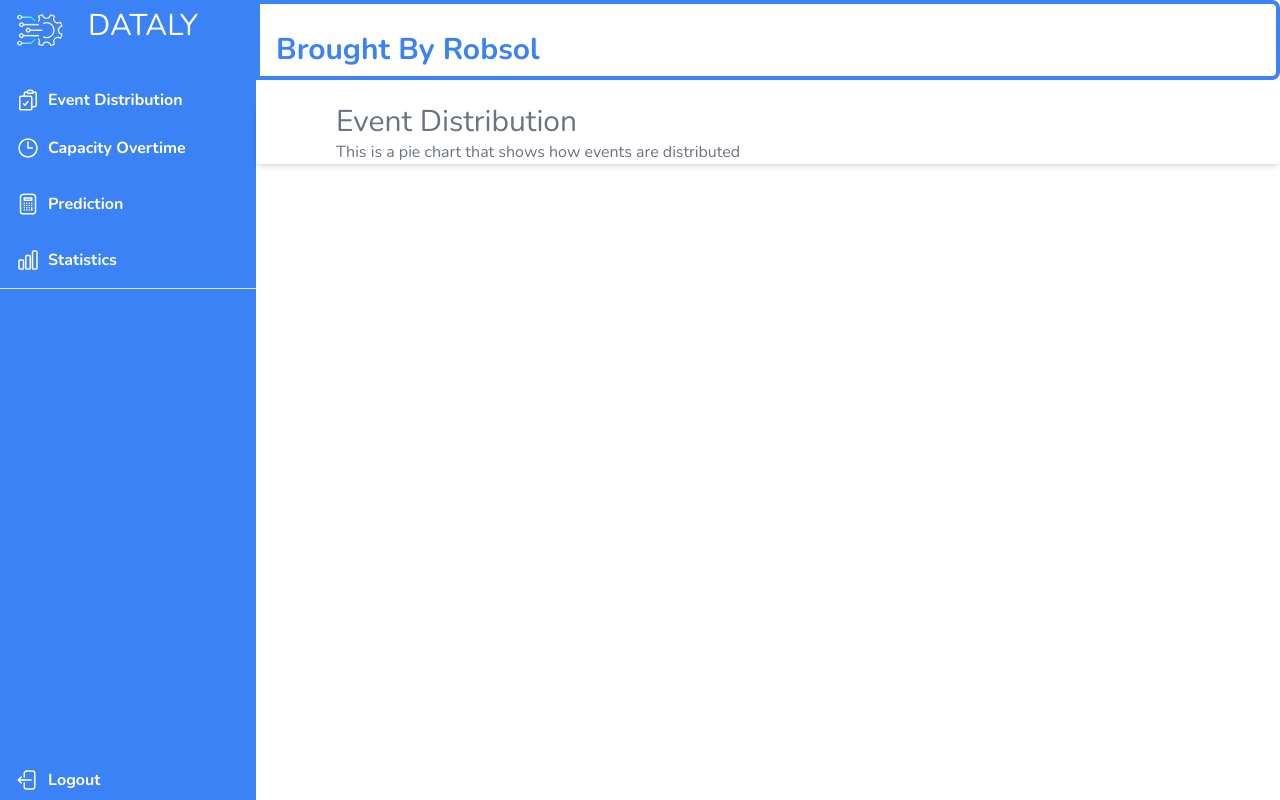
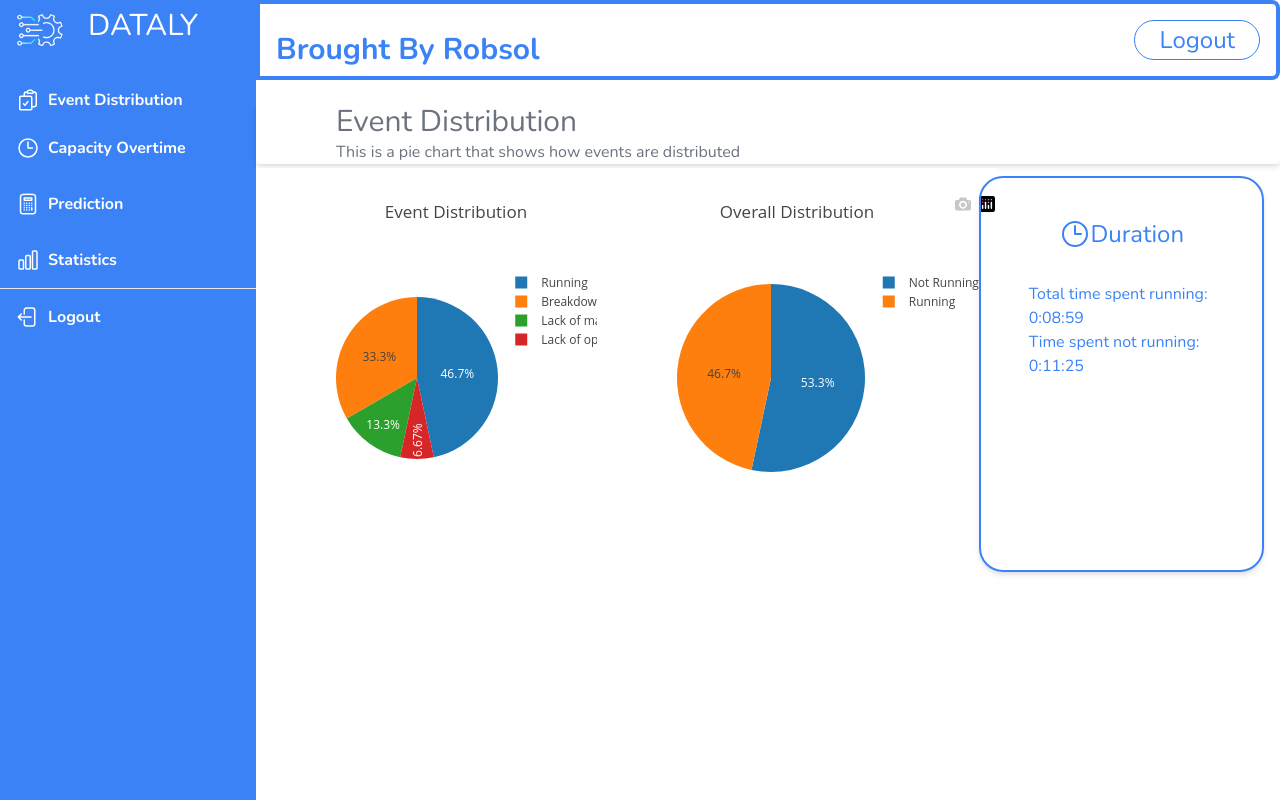
Before and after one commit to molisemahasele/flask_app, a Flask app: page / in a window 1280 px wide. Run offline with Flask 3, Linux system fonts and the light colour scheme; a user stored in the database is signed in; some libraries are stand-ins or nearby versions.

Commit message:
Update home.html

```diff
--- a/website/templates/home.html
+++ b/website/templates/home.html
@@ -2,17 +2,21 @@
 
 {% block title %}Home{% endblock %}
 
-{% block content %}-->
-<!--
+{% block content %}
+
 <div class="mx-auto max-w-lg">
-    <h1 class="text-center text-3xl font-bold mb-4">Notes</h1>
-    <ul class="divide-y divide-gray-200" id="notes">
-        {% for note in user.notes %}
+    <h1 class="text-center text-3xl font-bold mb-4">Events</h1>
+    <ul class="divide-y divide-gray-200" id="events">
+        {% for event in user.events %}
         <li class="py-2 flex items-center justify-between">
-            <span>{{ note.data }}</span>
+            <span>Operator: {{ event.operator }}</span>
+            <span>Capacity: {{ event.capacity }}</span>
+            <span>Timestamp: {{ event.timestamp }}</span>
+            <span>Type: {{ event.event_type }}</span>
+            <span>Reason: {{ event.reason }}</span>
             <div class="flex space-x-2">
-                <a href="/update/{{ note.id }}" class="text-red-600 hover:text-red-800">Update</a>
-                <button type="button" class="text-gray-500 hover:text-gray-700" onClick="deleteNote({{ note.id }})">
+                <a href="/update/{{ event.id }}" class="text-red-600 hover:text-red-800">Update</a>
+                <button type="button" class="text-gray-500 hover:text-gray-700" onClick="deleteNote({{ event.id }})">
                     <span>&times;</span>
                 </button>
             </div>
@@ -20,13 +24,20 @@
         {% endfor %}
     </ul>
     <form method="POST" class="mt-4">
-        <textarea name="note" id="note" class="w-full rounded-lg border-gray-300 shadow-sm focus:border-blue-300 focus:ring focus:ring-blue-200 focus:ring-opacity-50"></textarea>
+        <label>Reason</label>
+        <textarea name="reason" id="reason" class="w-full rounded-lg border-gray-300 shadow-sm focus:border-blue-300 focus:ring focus:ring-blue-200 focus:ring-opacity-50"></textarea>
+        <label>Event Type</label>
+        <textarea name="event_type" id="event_type" class="w-full rounded-lg border-gray-300 shadow-sm focus:border-blue-300 focus:ring focus:ring-blue-200 focus:ring-opacity-50"></textarea>
+        <label>Operator</label>
+        <textarea name="operator" id="operator" class="w-full rounded-lg border-gray-300 shadow-sm focus:border-blue-300 focus:ring focus:ring-blue-200 focus:ring-opacity-50"></textarea>
+        <label>Capacity</label>
+        <textarea name="capacity" id="capacity" class="w-full rounded-lg border-gray-300 shadow-sm focus:border-blue-300 focus:ring focus:ring-blue-200 focus:ring-opacity-50"></textarea>
         <div class="mt-4 flex justify-center">
             <button type="submit" class="px-4 py-2 bg-blue-500 text-white rounded-lg hover:bg-blue-600 focus:outline-none focus:bg-blue-600">Add Note</button>
         </div>
     </form>
-</div>
--->
+</div>-->
+
 <!DOCTYPE html>
 <html>
   <head>
@@ -53,82 +64,166 @@
   <body>
     <div class="grid grid-cols-5">
         <div class="col-span-1 text-white bg-blue-500  flex flex-col h-screen overflow-y-auto">
-            <!-- Content for the first column (col-span-1) -->
+
             <div class="lg:flex lg:justify-start">
                 <img src="/static/logo.png" alt="..." class="h-20 w-25">
                 <p class="lg:text-3xl p-2 hidden lg:inline">DATALY</p>
             </div>
 
-            <div class="flex justify-stretch lg:py-2 ml-4 font-bold items-center">
+            <div class="flex justify-stretch lg:py-2 ml-4 font-bold items-center hover:text-2xl">
+                <a href="/">
                     <svg xmlns="http://www.w3.org/2000/svg" fill="none" viewBox="0 0 24 24" stroke-width="1.5" stroke="currentColor" class="w-6 h-6 mb:h-10 mb:h-10">
                         <path stroke-linecap="round" stroke-linejoin="round" d="M11.35 3.836c-.065.21-.1.433-.1.664 0 .414.336.75.75.75h4.5a.75.75 0 0 0 .75-.75 2.25 2.25 0 0 0-.1-.664m-5.8 0A2.251 2.251 0 0 1 13.5 2.25H15c1.012 0 1.867.668 2.15 1.586m-5.8 0c-.376.023-.75.05-1.124.08C9.095 4.01 8.25 4.973 8.25 6.108V8.25m8.9-4.414c.376.023.75.05 1.124.08 1.131.094 1.976 1.057 1.976 2.192V16.5A2.25 2.25 0 0 1 18 18.75h-2.25m-7.5-10.5H4.875c-.621 0-1.125.504-1.125 1.125v11.25c0 .621.504 1.125 1.125 1.125h9.75c.621 0 1.125-.504 1.125-1.125V18.75m-7.5-10.5h6.375c.621 0 1.125.504 1.125 1.125v9.375m-8.25-3 1.5 1.5 3-3.75" />
                     </svg>
-                <a href="/sales" class="ml-2 hidden lg:inline">Event Distribution</a>
+                </a>
+                <a href="/" class="ml-2 hidden lg:inline">Event Distribution</a>
             </div>
 
             <div class="flex justify-stretch py-6 lg:py-4 ml-4 font-bold items-center">
+                <a href="/capacity">
                     <svg xmlns="http://www.w3.org/2000/svg" fill="none" viewBox="0 0 24 24" stroke-width="1.5" stroke="currentColor" class="w-6 h-6">
                         <path stroke-linecap="round" stroke-linejoin="round" d="M12 6v6h4.5m4.5 0a9 9 0 1 1-18 0 9 9 0 0 1 18 0Z" />
                     </svg>
-                <a href="/sales" class="ml-2 hidden lg:inline">Capacity Overtime</a>
+                </a>
+                <a href="/capacity" class="ml-2 hidden lg:inline hover:text-2xl">Capacity Overtime</a>
             </div>
 
             <div class="flex justify-stretch py-1.5 lg:py-4 ml-4 font-bold items-center">
+                <a href="/prediction">
                     <svg xmlns="http://www.w3.org/2000/svg" fill="none" viewBox="0 0 24 24" stroke-width="1.5" stroke="currentColor" class="w-6 h-6">
                         <path stroke-linecap="round" stroke-linejoin="round" d="M15.75 15.75V18m-7.5-6.75h.008v.008H8.25v-.008Zm0 2.25h.008v.008H8.25V13.5Zm0 2.25h.008v.008H8.25v-.008Zm0 2.25h.008v.008H8.25V18Zm2.498-6.75h.007v.008h-.007v-.008Zm0 2.25h.007v.008h-.007V13.5Zm0 2.25h.007v.008h-.007v-.008Zm0 2.25h.007v.008h-.007V18Zm2.504-6.75h.008v.008h-.008v-.008Zm0 2.25h.008v.008h-.008V13.5Zm0 2.25h.008v.008h-.008v-.008Zm0 2.25h.008v.008h-.008V18Zm2.498-6.75h.008v.008h-.008v-.008Zm0 2.25h.008v.008h-.008V13.5ZM8.25 6h7.5v2.25h-7.5V6ZM12 2.25c-1.892 0-3.758.11-5.593.322C5.307 2.7 4.5 3.65 4.5 4.757V19.5a2.25 2.25 0 0 0 2.25 2.25h10.5a2.25 2.25 0 0 0 2.25-2.25V4.757c0-1.108-.806-2.057-1.907-2.185A48.507 48.507 0 0 0 12 2.25Z" />
                     </svg>
-                <a href="/sales" class="ml-2 hidden lg:inline">Prediction</a>
+                </a>
+                <a href="/prediction" class="ml-2 hidden lg:inline hover:text-2xl">Prediction</a>
             </div>
 
             <div class="flex justify-stretch py-4 ml-4 font-bold items-center">
+                <a href="/statistics">
                     <svg xmlns="http://www.w3.org/2000/svg" fill="none" viewBox="0 0 24 24" stroke-width="1.5" stroke="currentColor" class="w-6 h-6">
                         <path stroke-linecap="round" stroke-linejoin="round" d="M3 13.125C3 12.504 3.504 12 4.125 12h2.25c.621 0 1.125.504 1.125 1.125v6.75C7.5 20.496 6.996 21 6.375 21h-2.25A1.125 1.125 0 0 1 3 19.875v-6.75ZM9.75 8.625c0-.621.504-1.125 1.125-1.125h2.25c.621 0 1.125.504 1.125 1.125v11.25c0 .621-.504 1.125-1.125 1.125h-2.25a1.125 1.125 0 0 1-1.125-1.125V8.625ZM16.5 4.125c0-.621.504-1.125 1.125-1.125h2.25C20.496 3 21 3.504 21 4.125v15.75c0 .621-.504 1.125-1.125 1.125h-2.25a1.125 1.125 0 0 1-1.125-1.125V4.125Z" />
                     </svg>
-                <a href="/sales" class="ml-2 hidden lg:inline">Statistics</a>
+                </a>
+                <a href="/statistics" class="ml-2 hidden lg:inline hover:text-2xl">Statistics</a>
             </div>
 
-            <!-- Repeat similar content for other items -->
 
             <hr>
 
-            <div class="fixed bottom-0 left-0 text-white py-2 px-4 font-bold flex items-center justify-start">
+            <div class="flex justify-stretch py-4 ml-4 font-bold items-center">
+                <a href="/logout">
                     <svg xmlns="http://www.w3.org/2000/svg" fill="none" viewBox="0 0 24 24" stroke-width="1.5" stroke="currentColor" class="w-6 h-6">
                         <path stroke-linecap="round" stroke-linejoin="round" d="M8.25 9V5.25A2.25 2.25 0 0 1 10.5 3h6a2.25 2.25 0 0 1 2.25 2.25v13.5A2.25 2.25 0 0 1 16.5 21h-6a2.25 2.25 0 0 1-2.25-2.25V15m-3 0-3-3m0 0 3-3m-3 3H15" />
                     </svg>
+                </a>
                 <a href="/logout" class="ml-2 hidden lg:inline">Logout</a>
             </div>
 
 
-            <!-- Additional content -->
 
         </div>
 
         <div class="col-span-4">
-            <!-- Content for the second column (col-span-1) -->
-            <div class="lg:text-3xl flex h-20 border-solid border-4 border-blue-500 rounded-r-lg bg-white-500 text-blue-500 px-4"><p class="py-4 font-bold mt-3">Brought By Robsol</p></div><br>
+
+            <div class="lg:text-3xl flex h-20 flex justify-between border-solid border-4 border-blue-500 rounded-r-lg bg-white-500 text-blue-500 px-4">
+                <div class="py-4 font-bold mt-3">Brought By Robsol</div>
+                <a href="/logout" class="bg-transparent hover:bg-blue-500 text-blue-500 text hover:text-white mt-4 mb-4 px-6 border border-blue-500 hover:border-transparent rounded-3xl">
+                    <small>Logout</small>
+                </a>
+            </div>
+            <br>
             <div class="bg-white px-4 lg:px-20 rounded overflow-hidden shadow-md relative">
                     <p class="text-gray-500 lg:text-3xl">Event Distribution</p>
                     <div class="text-gray-500">This is a pie chart that shows how events are distributed</div>
 
             </div>
-            <div id="chart1"></div>
+            <div class="lg:grid lg:grid-cols-3">
 
-            <!-- JavaScript code to render Plotly chart -->
-            <script>
-                // Parse JSON data
-                var graph1 = {{ graph1JSON | safe }};
 
-                // Extract data and layout from the parsed JSON
-                var data = graph1.data;
-                var layout = graph1.layout;
+                <div class="py-1 lg:col-span-1">
+                    <!-- Include Plotly.js -->
+                <script src="https://cdn.plot.ly/plotly-latest.min.js"></script>
 
-                // Render the Plotly chart using newPlot
-                Plotly.newPlot("chart1", data, layout);
+                <!-- Render the pie chart -->
+                <div id="reasonsPieChart"></div>
+
+                <script type="text/javascript">
+                    // Retrieve chart data passed from the view function
+                    var chartData = {{ chart_data|safe }};
+
+                    // Extract reasons and counts from the data
+                    var reasons = chartData.reasons;
+                    var counts = chartData.counts;
+
+                    // Define data for the pie chart
+                    var data = [{
+                        values: counts,
+                        labels: reasons,
+                        type: 'pie'
+                    }];
+
+                    // Define layout options for the pie chart
+                    var layout = {
+                        title: 'Event Distribution',
+                        height: 400,
+                        width: 400
+                    };
+
+                    // Render the pie chart using Plotly
+                    Plotly.newPlot('reasonsPieChart', data, layout);
                 </script>
 
+                </div>
+
+                <div class="py-1 lg:col-span-1 hidden lg:inline">
+                    <!-- Render the pie chart -->
+                    <div id="eventTypePieChart"></div>
+
+                    <script type="text/javascript">
+                        // Retrieve chart data passed from the view function
+                        var chartData = {{ event_type|safe }};
+
+                        // Extract labels and counts from the data
+                        var labels = chartData.labels;
+                        var counts = chartData.counts;
+
+                        // Define data for the pie chart
+                        var data = [{
+                            values: counts,
+                            labels: labels,
+                            type: 'pie'
+                        }];
+
+                        // Define layout options for the pie chart
+                        var layout = {
+                            title: 'Overall Distribution',
+                            height: 400,
+                            width: 400
+                        };
+
+                        // Render the pie chart using Plotly
+                        Plotly.newPlot('eventTypePieChart', data, layout);
+                    </script>
+                </div>
+                <div class="lg:col-span-1 cursor-pointer hover:bg-blue-500 hover:text-white border-solid border-2 rounded-3xl overflow-hidden shadow-md relative border-blue-500 mt-3 py-10 ml-10 mr-4 text-blue-500 hidden lg:inline">
+                    <div class="px-12">
+                        <div class="flex justify-center text-2xl">
+                            <svg xmlns="http://www.w3.org/2000/svg" fill="none" viewBox="0 0 24 24" stroke-width="1.5" stroke="currentColor" class="w-8 h-8">
+                                <path stroke-linecap="round" stroke-linejoin="round" d="M12 6v6h4.5m4.5 0a9 9 0 1 1-18 0 9 9 0 0 1 18 0Z" />
+                            </svg>
+                            <div>Duration</div>
+                        </div>
+                        <p class="mt-8"><div>Total time spent running:</div> {{ running_time }}</p>
+                        <p><div>Time spent not running: </div>{{ not_running_time }}</p>
+                    </div>
 
                 </div>
             </div>
 
-<!--
-{% endblock %}-->
+        </div>
+
+
+
+    </div>
+
+
+<!--{% endblock %}-->
```
Lines whose indentation alone changed are shown as unchanged.
